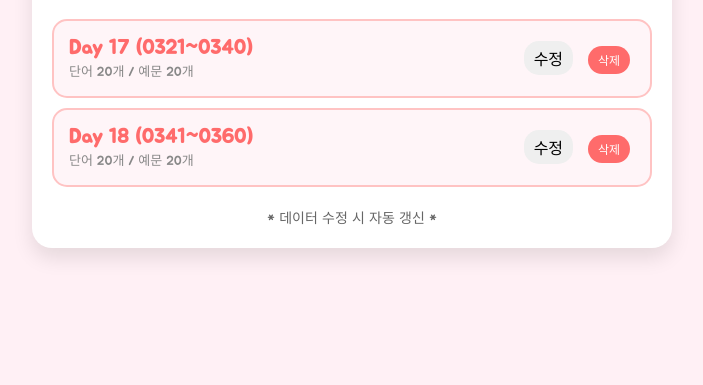
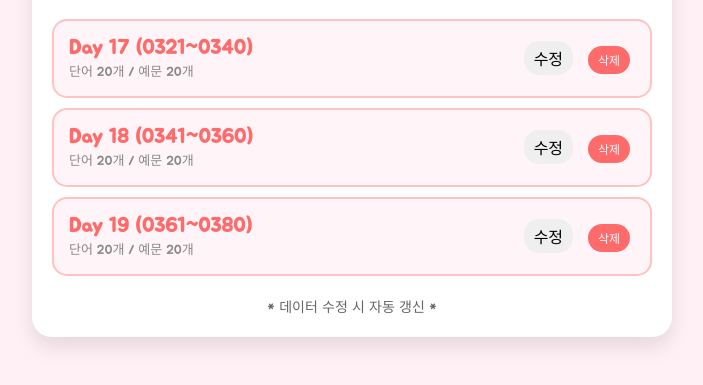
Before and after one commit to ykwon2kim/vocaBM, a plain HTML site: page index.html in a window 1280 px wide. Shown: the part 111-496 px from the top of the page, without its empty margins (288-991 px from the left). Drawn offline with Linux system fonts and the light colour scheme.

Commit message:
added day19

```diff
--- a/index.html
+++ b/index.html
@@ -195,6 +195,40 @@
         {q:"picked up (그녀는 책을 집었다) She [ ______ ] [ ______ ] a book.", a:"picked up"}
       ]
     }
+, // 👈 이 쉼표(,)를 꼭 챙겨서 복사하세요! 앞 단어장과 이어주는 역할을 해요.
+    {
+      title: "Day 19 (0361~0380)",
+      words: [
+        {q:"나이", a:"age"}, {q:"목욕", a:"bath"}, {q:"사촌", a:"cousin"}, {q:"즐기다", a:"enjoy"},
+        {q:"묻다, 요청하다", a:"ask"}, {q:"단지, 오직", a:"only"}, {q:"가져가다", a:"take"}, {q:"~안으로", a:"into"},
+        {q:"빵", a:"bread"}, {q:"씻다", a:"wash"}, {q:"확신하는", a:"sure"}, {q:"신발", a:"shoe"},
+        {q:"바람", a:"wind"}, {q:"값이 싼", a:"cheap"}, {q:"사랑하다", a:"love"}, {q:"남편", a:"husband"},
+        {q:"채소, 야채", a:"vegetable"}, {q:"가르치다", a:"teach"}, {q:"설거지를 하다", a:"do the dishes"}, {q:"끝나다", a:"be over"}
+      ],
+      sentences: [
+        {q:"age (그는 70세의 나이로 죽었다) He died at the [ ______ ] of 70.", a:"age"},
+        {q:"baths (내 개는 목욕을 싫어한다) My dog hates [ ______ ].", a:"baths"},
+        {q:"cousin (저 소년은 내 사촌이다) That boy is my [ ______ ].", a:"cousin"},
+        {q:"enjoying (그녀는 음악을 즐기고 있다) She is [ ______ ] the music.", a:"enjoying"},
+        {q:"ask (제가 당신의 이름을 물어도 될까요?) May I [ ______ ] your name?", a:"ask"},
+        {q:"only (나는 단지 10분 늦었을 뿐이다) I was [ ______ ] ten minutes late.", a:"only"},
+        {q:"took (나는 내 가방을 방으로 가져갔다) I [ ______ ] my bag to my room.", a:"took"},
+        {q:"into (그녀는 병원 안으로 걸어 들어갔다) She walked [ ______ ] the hospital.", a:"into"},
+        {q:"bread (그들은 수프와 빵을 먹었다) They ate some [ ______ ] with soup.", a:"bread"},
+        {q:"Wash (저녁 식사 전에 손을 씻어라) [ ______ ] your hands before dinner.", a:"Wash"},
+        {q:"sure (우리는 그것에 대해 확신하지 못한다) We are not [ ______ ] about that.", a:"sure"},
+        {q:"shoes (양말과 신발을 신어라) Put on your socks and [ ______ ].", a:"shoes"},
+        {q:"wind (어제는 바람이 정말 강했다) The [ ______ ] was really strong yesterday.", a:"wind"},
+        {q:"cheap (그 야구 장갑은 싸다) The baseball glove is [ ______ ].", a:"cheap"},
+        {q:"loves (그녀는 그녀의 딸을 매우 사랑한다) She [ ______ ] her daughter very much.", a:"loves"},
+        {q:"husband (그는 제니의 남편이다) He is Jenny's [ ______ ].", a:"husband"},
+        {q:"vegetable (감자는 채소의 일종이다) Potatoes are a kind of [ ______ ].", a:"vegetable"},
+        {q:"teach (나는 한국 학생들에게 영어를 가르친다) I [ ______ ] English to Korean students.", a:"teach"},
+        {q:"does the dishes (아빠는 매일 설거지를 하신다) Dad [ ______ ] [ ______ ] [ ______ ] every day.", a:"does the dishes"},
+        {q:"be over (그 콘서트는 9시에 끝날 것이다) The concert will [ ______ ] [ ______ ] at nine.", a:"be over"}
+      ]
+    }
+
   ];
 
   let library = defaultData;
```
